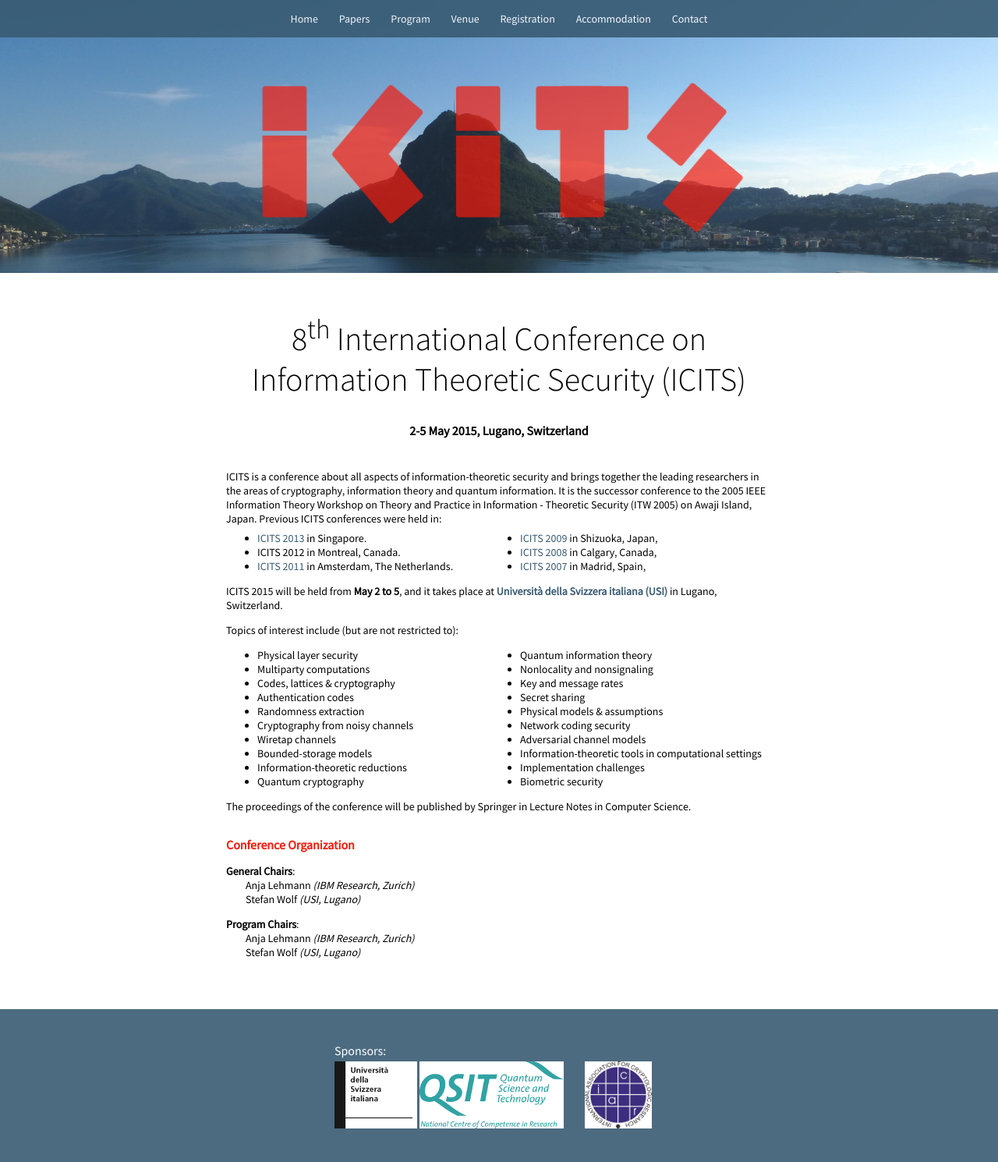
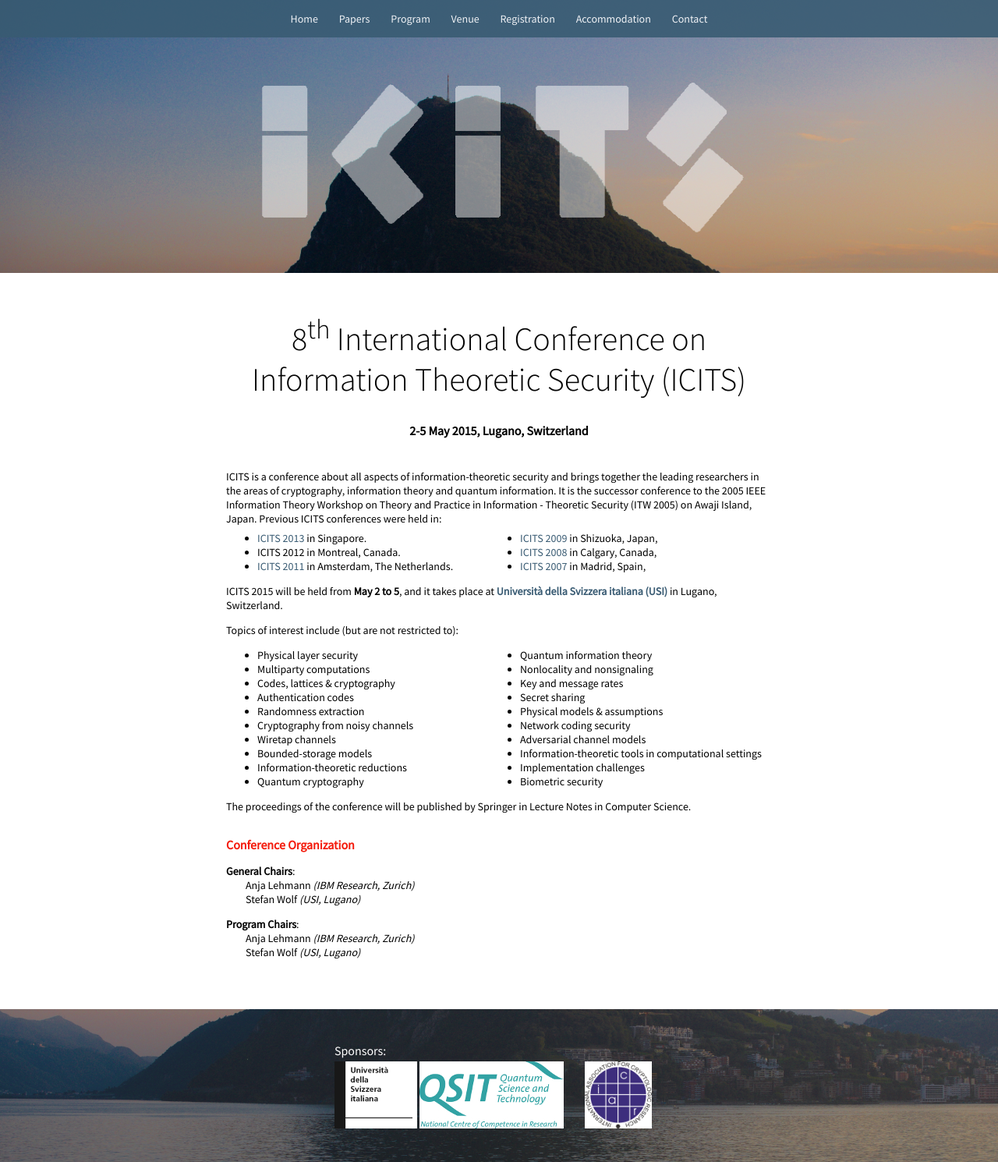
Before and after one commit to EnraH/ICITS_website, a PHP site: page / in a window 1280 px wide. Shown: the whole page at 78% size. Run offline with PHP 8.4, Linux system fonts and the light colour scheme.

Commit message:
add different design as a draft

```diff
--- a/css/style.css
+++ b/css/style.css
@@ -75,7 +75,10 @@ div#sponsors {
   padding-top:40px;
   padding-bottom:40px;
   color:#ffffff;
-  background-color:#395b73;
+  background-image:url("../img/_DSC0002-3_lower.jpg");
+  background-repeat:no-repeat;
+  background-position: center bottom;
+  background-size:cover;
 	font-size:16px;
   bottom:0px;
   left:0px;
@@ -114,7 +117,10 @@ div#sponsors {
   padding-top:10px;
   padding-bottom:20px;
   color:#ffffff;
-  background-color:#395b73;
+  background-image:url("../img/_DSC0002-3_lower.jpg");
+  background-repeat:no-repeat;
+  background-position: center bottom;
+  background-size:cover;
 	font-size:16px;
   bottom:0px;
   left:0px;
@@ -158,7 +164,7 @@ div#sponsors {
 @media screen and (min-width:800px){
 #header {
   position:relative;
-  background-image:url("../img/background.png");
+  background-image:url("../img/_DSC0002-3_upper.jpg");
   background-repeat:no-repeat;
   background-position: center bottom;
   background-size:cover;
@@ -189,7 +195,7 @@ div#sponsors {
 @media screen and (max-width:800px){
 #header {
   position:relative;
-  background-image:url("../img/background.png");
+  background-image:url("../img/_DSC0002-3_upper.jpg");
   background-repeat:no-repeat;
   background-position: center bottom;
   background-size:cover;
--- a/index.php
+++ b/index.php
@@ -26,7 +26,7 @@ $activePages = array(
 </head>
 <body>
 <div id="header">
-				<img src="img/Logo.png"  alt="icits">
+				<img src="img/Logo_white.png"  alt="icits">
 </div>
 
 	<div id="menu">
```
Also changed, not shown: img/Logo_white.png (added), img/_DSC0002-3_lower.jpg (added), img/_DSC0002-3_upper.jpg (added).
